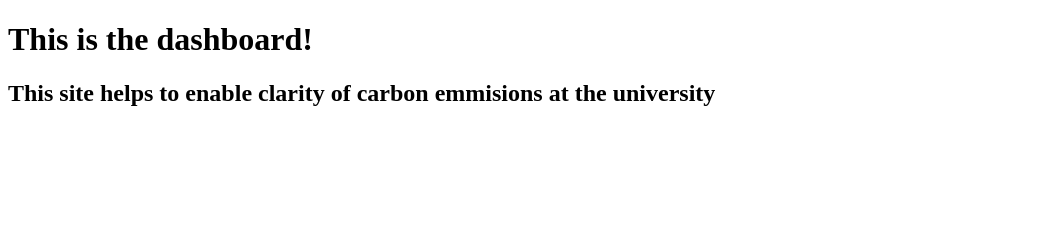
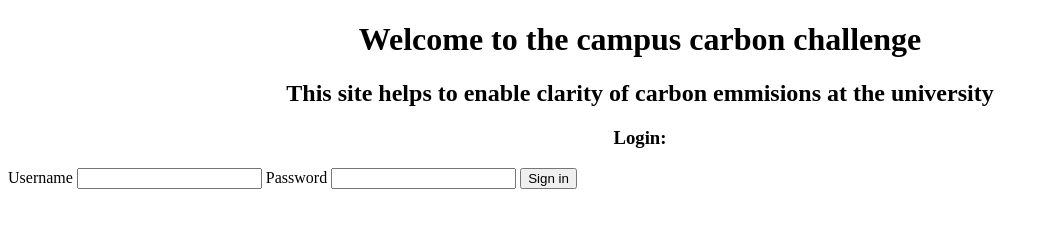
Before and after one commit to Erikabuckley/GroupProject, a plain HTML site: page index.html in a window 1280 px wide. Shown: the whole page, without its empty margins (0-1049 px from the left). Drawn offline with Linux system fonts and the light colour scheme.

Commit message:
Added form

```diff
--- a/index.html
+++ b/index.html
@@ -5,7 +5,19 @@
     </head>
 
     <body>
-    <h1> This is the dashboard! </h1>
-    <h2> This site helps to enable clarity of carbon emmisions at the university </h2>
+    <h1> <center> Welcome to the campus carbon challenge </center></h1>
+    <h2> <center> This site helps to enable clarity of carbon emmisions at the university </center> </h2>
+    <h3> <center> Login:</center></h3>
+
+    <div>
+        <label> Username </label>
+        <input type="text">
+        <label> Password </label>
+        <input type="text" >
+        <input type="submit" value="Sign in">
+
+
+    </div>
+
     </body>
 </html>
```
